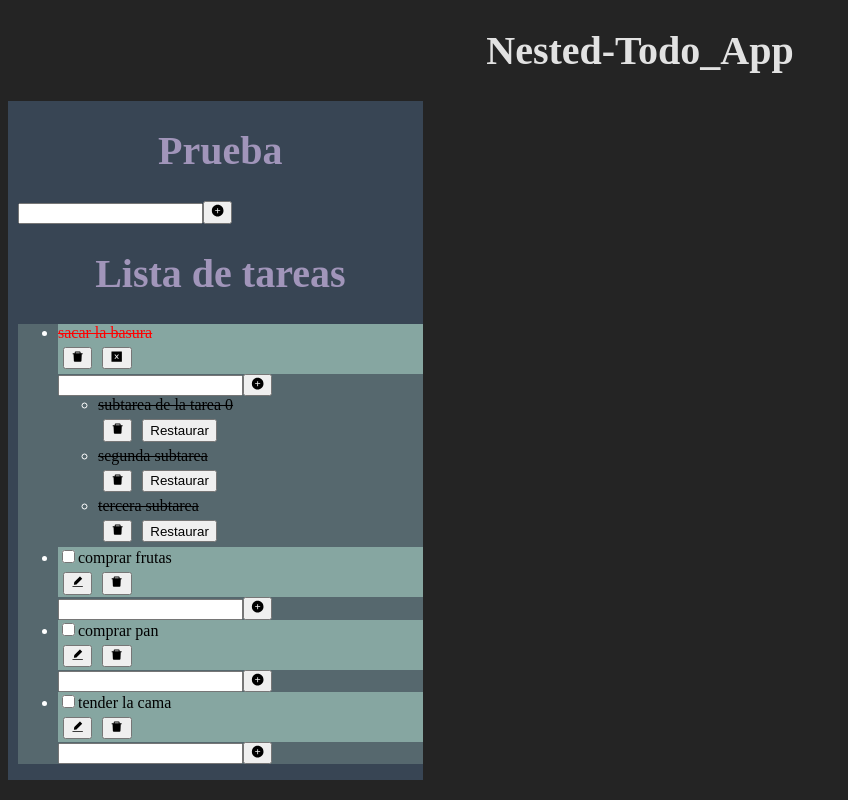
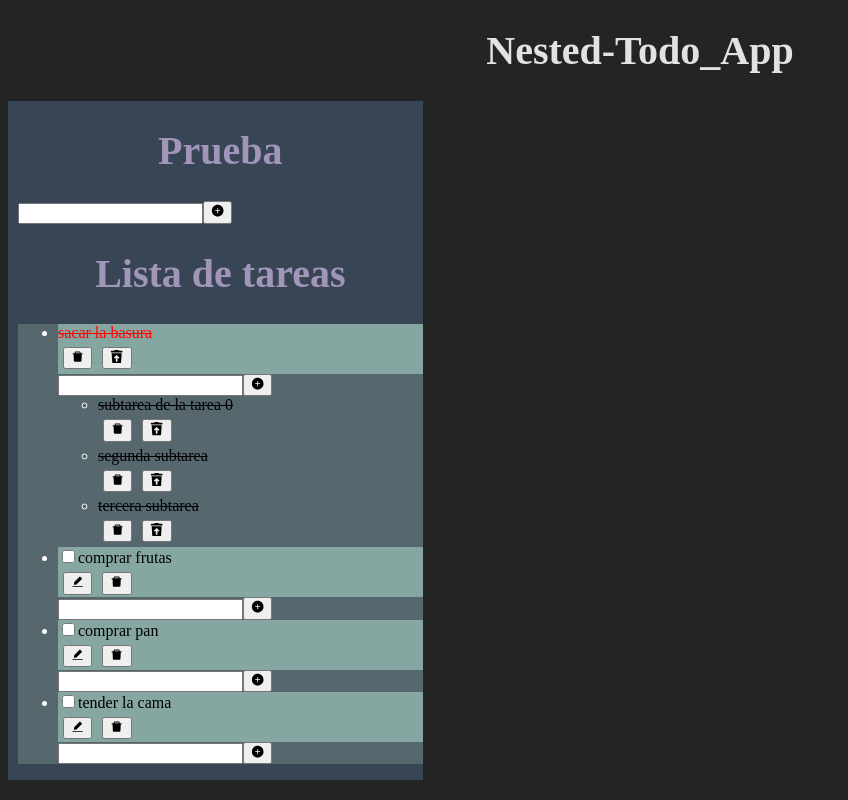
Before and after one commit to AlfonsoG-dev/new-todo-app, a React (Vite) app: page / in a window 1280 px wide. Both pictures are taken after a click on the checkbox 68 px from the left and 333 px from the top of the page. Shown: the whole page, without its empty margins (0-848 px from the left). Built offline with nearby package versions, Linux system fonts and the light colour scheme.

Commit message:
agregar otro icon para restaurar la tarea y subtarea completada

```diff
--- a/src/components/Todo.jsx
+++ b/src/components/Todo.jsx
@@ -1,7 +1,8 @@
-import { useState } from "react"
+import {useState} from "react"
 import SubTareaContainer from "./subtarea/SubTodoContainer"
-import { AiFillPlusCircle, AiFillDelete, AiFillEdit, AiFillCloseSquare } from "react-icons/ai";
-export default function Todo({ tarea, handleEliminarTarea, handleChangeTarea, subTareas }) {
+import {AiFillPlusCircle, AiFillDelete, AiFillEdit, AiFillCloseSquare} from "react-icons/ai";
+import {FaTrashRestore} from "react-icons/fa"
+export default function Todo({tarea, handleEliminarTarea, handleChangeTarea, subTareas}) {
     const [editada, setEditada] = useState(false)
     const [completar, setCompletar] = useState(false)
     function handleEditarTarea() {
@@ -49,12 +50,12 @@ export default function Todo({ tarea, handleEliminarTarea, handleChangeTarea, su
         } else {
             return (
                 <div>
-                    <div style={{ textDecoration: 'line-through', color: 'red' }}>
+                    <div style={{textDecoration: 'line-through', color: 'red'}}>
                         {tarea.descripcion}
                     </div>
                     <div className="tarea-options" >
                         <button onClick={() => handleEliminarTarea(tarea.id)}><AiFillDelete /></button>
-                        <button onClick={() => setCompletar(false)}><AiFillCloseSquare /></button>
+                        <button onClick={() => setCompletar(false)}><FaTrashRestore /></button>
                     </div >
                 </div >
             )
--- a/src/components/subtarea/SubTodo.jsx
+++ b/src/components/subtarea/SubTodo.jsx
@@ -1,7 +1,7 @@
-import { useState } from "react"
-import { AiFillPlusCircle, AiFillDelete, AiFillEdit, AiFillCloseSquare } from "react-icons/ai";
-
-export default function SubTarea({ subtarea, eliminarSubTarea, handleChange, tareaCompleta }) {
+import {useState} from "react"
+import {AiFillPlusCircle, AiFillDelete, AiFillEdit, AiFillCloseSquare} from "react-icons/ai";
+import {FaTrashRestore} from 'react-icons/fa'
+export default function SubTarea({subtarea, eliminarSubTarea, handleChange, tareaCompleta}) {
     const [editada, setEditada] = useState(false)
     const [completar, setCompletar] = useState(false)
     function handleEditarSubTarea() {
@@ -45,12 +45,12 @@ export default function SubTarea({ subtarea, eliminarSubTarea, handleChange, tar
         } else {
             return (
                 <div>
-                    <div style={{ textDecoration: 'line-through', color: 'black' }}>
+                    <div style={{textDecoration: 'line-through', color: 'black'}}>
                         {subtarea.descripcion}
                     </div>
                     <div className="tarea-options">
                         <button onClick={() => eliminarSubTarea(subtarea.id)}><AiFillDelete /></button>
-                        <button onClick={() => setCompletar(false)}>Restaurar</button>
+                        <button onClick={() => setCompletar(false)}><FaTrashRestore /></button>
                     </div>
                 </div >
             )
```
